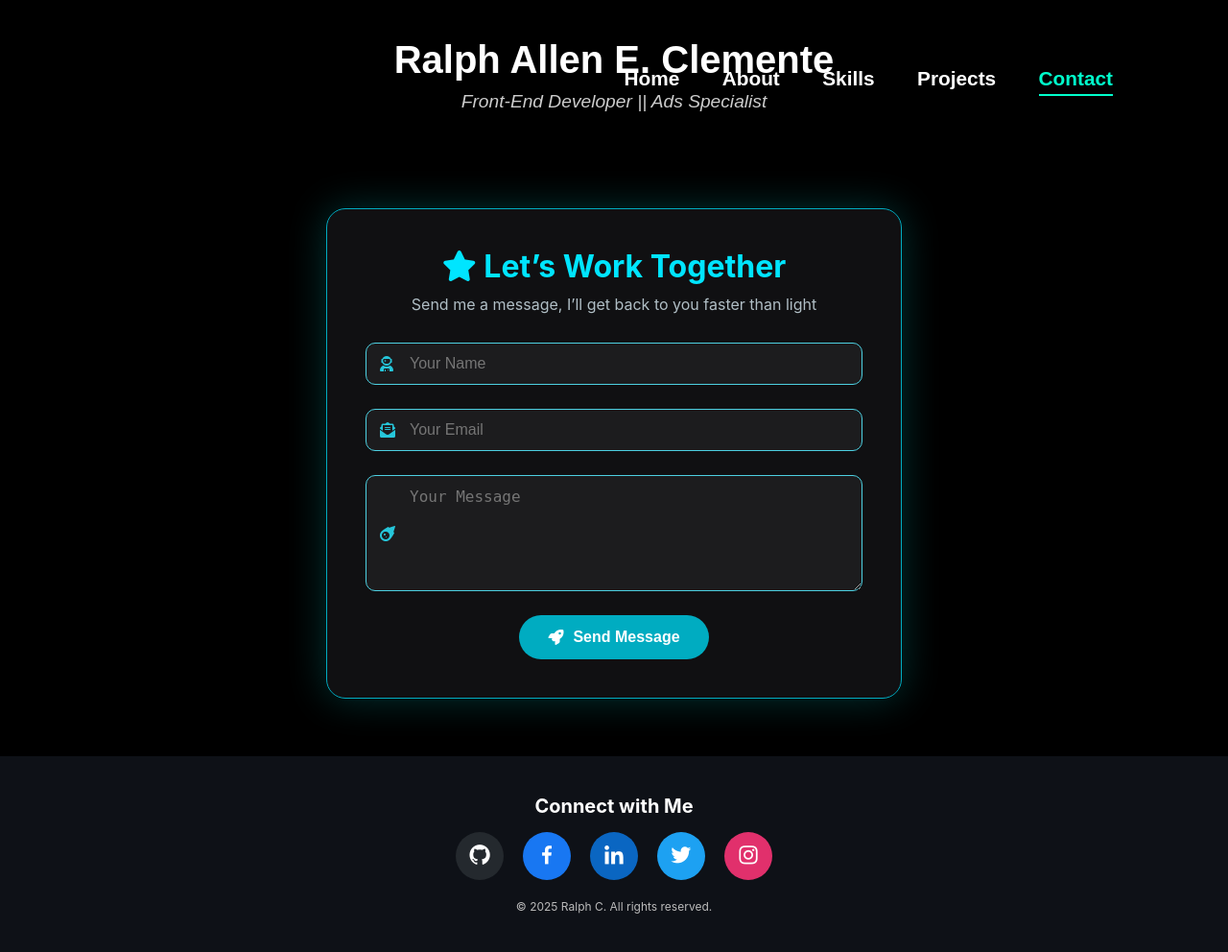
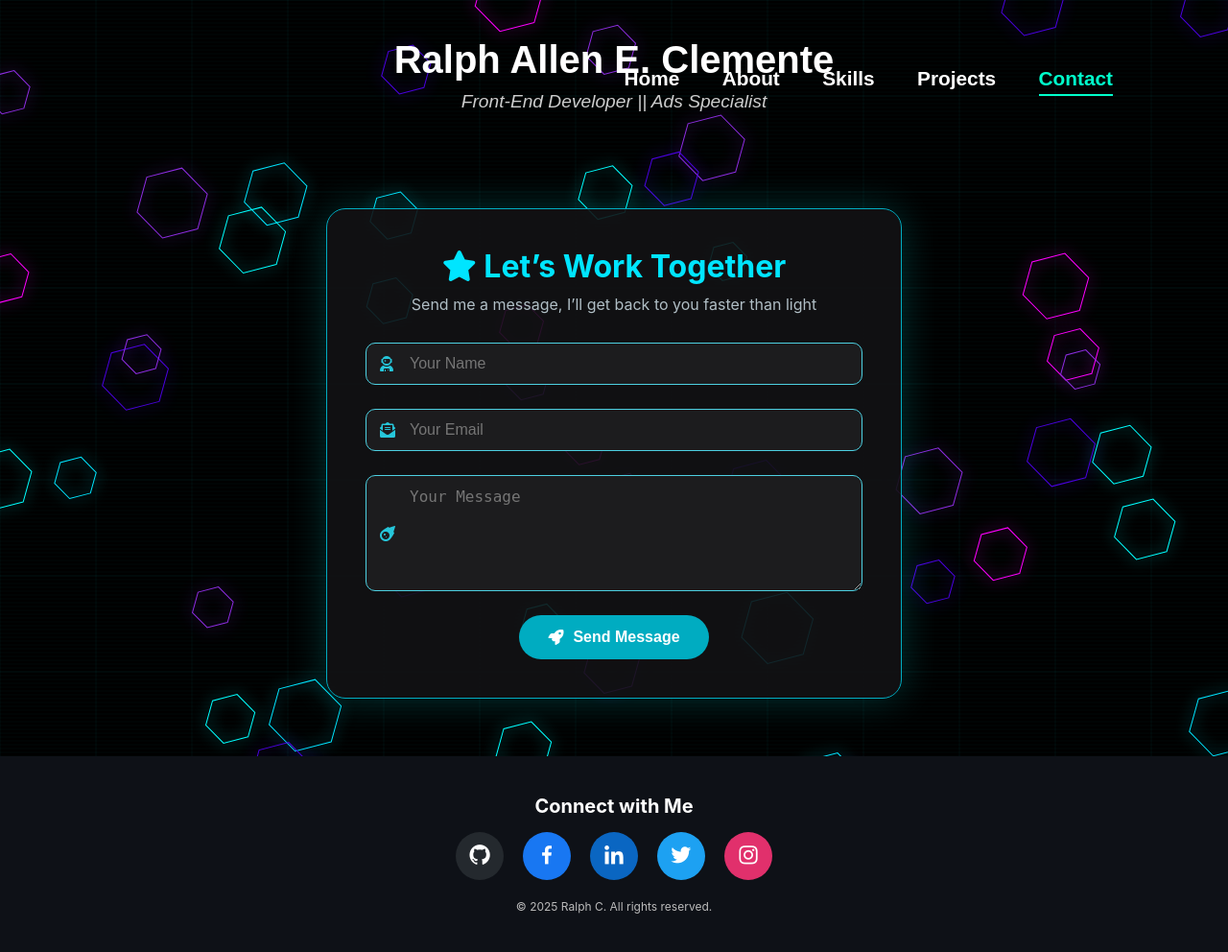
Before and after one commit to dadiralph/Personal-Portfolio, a PHP site: page /PHP/contact.php in a window 1280 px wide. Shown: the whole page at 96% size. Run offline with PHP 8.4, Linux system fonts and the light colour scheme; a map, chart or similar area stays blank; some web fonts are replaced.

Commit message:
Contacts updated and other pages

```diff
--- a/CSS/contact.css
+++ b/CSS/contact.css
@@ -6,18 +6,24 @@ body {
   overflow-x: hidden;
 }
 
-#constellation {
+#cyberpunk-bg {
   position: fixed;
   top: 0;
   left: 0;
+  width: 100vw;
+  height: 100vh;
   z-index: -1;
+  pointer-events: none;
 }
+
 
 .contact-section {
   padding: 60px 20px;
   display: flex;
   justify-content: center;
   align-items: center;
+  position: relative;
+  z-index: 1; /* so it's above the canvas */
 }
 
 .form-container {
@@ -115,3 +121,31 @@ body {
   color: #ffcdd2;
   border: 1px solid #e57373;
 }
+
+/* Animations */
+@keyframes fadeIn {
+  from { opacity: 0; }
+  to { opacity: 1; }
+}
+
+@keyframes slideUp {
+  from {
+    transform: translateY(30px);
+    opacity: 0;
+  }
+  to {
+    transform: translateY(0);
+    opacity: 1;
+  }
+}
+
+@keyframes popIn {
+  0% {
+    transform: scale(0.8);
+    opacity: 0;
+  }
+  100% {
+    transform: scale(1);
+    opacity: 1;
+  }
+}
--- a/PHP/contact.php
+++ b/PHP/contact.php
@@ -27,8 +27,7 @@ include ('header/header.php')
   <link rel="stylesheet" href="https://cdnjs.cloudflare.com/ajax/libs/font-awesome/6.0.0-beta3/css/all.min.css">
 </head>
 <body>
-
-<canvas id="constellation"></canvas>
+<canvas id="cyberpunk-bg"></canvas>
 
 <main>
   <section class="contact-section">
@@ -57,6 +56,6 @@ include ('header/header.php')
 </main>
 
 <?php include ('header/footer.php') ?>
-<script src="../java/constellation.js"></script> <!-- If using background script -->
+<script src="../java/contact.js"></script> <!-- If using background script -->
 </body>
 </html>
--- a/PHP/index.php
+++ b/PHP/index.php
@@ -36,7 +36,7 @@
   </div>
   <div class="stat-box">
     <i class='bx bx-check-shield stat-icon'></i>
-    <h3 class="counter" data-target="96">0%</h3>
+    <h3 class="counter" data-target="98">0%</h3>
     <p>QA Accuracy</p>
   </div>
   <div class="stat-box">
--- a/PHP/skills.php
+++ b/PHP/skills.php
@@ -118,6 +118,9 @@
           <li>DICT Region 9: Personal & Career Development <br><span>Talon Talon, km7, Zamboanga City, Philippines 7000 <br>Aug 3, 2022</span></li>
           <li>GDG Zamboanga: Devfest ZamPen 2022<br><span>Normal Road, Baliwasan, Zamboanga City, Philippines 7000 <br> Nov 26, 2022</span></li>
           <li>Bisaya Freelancers: YouTube, Facebook, TikTok Ads <br><span> Nov 2, 2024</span></li>
+          <li>Internship: DTI Zamboanga <br><span>2F David Walstrom Bldg., ADZU
+Lantaka Campus, NS Valderosa St.
+7000 Zamboanga Philippines<br>June 22 , 2023</span></li>
         </ul>
         <p>
           <i  id="cons" class="fas fa-folder-open"></i>
--- /dev/null
+++ b/java/contact.js
@@ -0,0 +1,127 @@
+const canvas = document.getElementById('cyberpunk-bg');
+const ctx = canvas.getContext('2d');
+canvas.width = window.innerWidth;
+canvas.height = window.innerHeight;
+
+window.addEventListener('resize', () => {
+  canvas.width = window.innerWidth;
+  canvas.height = window.innerHeight;
+});
+
+class Hex {
+  constructor(x, y, size, speed, color) {
+    this.x = x;
+    this.y = y;
+    this.size = size;
+    this.speed = speed;
+    this.color = color;
+    this.angle = 0;
+  }
+
+  draw(ctx) {
+    ctx.save();
+    ctx.translate(this.x, this.y);
+    ctx.rotate(this.angle);
+    ctx.beginPath();
+    for (let i = 0; i < 6; i++) {
+      const angle = Math.PI / 3 * i;
+      const x = this.size * Math.cos(angle);
+      const y = this.size * Math.sin(angle);
+      ctx.lineTo(x, y);
+    }
+    ctx.closePath();
+    ctx.strokeStyle = this.color;
+    ctx.shadowBlur = 15;
+    ctx.shadowColor = this.color;
+    ctx.stroke();
+    ctx.restore();
+  }
+
+  update() {
+    this.y -= this.speed;
+    this.angle += 0.002;
+    if (this.y + this.size < 0) {
+      this.y = canvas.height + this.size;
+      this.x = Math.random() * canvas.width;
+    }
+    this.draw(ctx);
+  }
+}
+
+const hexes = [];
+const colors = ['#00ffff', '#ff00ff', '#8e2de2', '#4a00e0', '#00e5ff'];
+for (let i = 0; i < 50; i++) {
+  const size = 20 + Math.random() * 20;
+  const x = Math.random() * canvas.width;
+  const y = Math.random() * canvas.height;
+  const speed = 0.1 + Math.random() * 0.3;
+  const color = colors[Math.floor(Math.random() * colors.length)];
+  hexes.push(new Hex(x, y, size, speed, color));
+}
+
+function drawScanlines() {
+  const spacing = 4;
+  ctx.beginPath();
+  for (let y = 0; y < canvas.height; y += spacing) {
+    ctx.moveTo(0, y);
+    ctx.lineTo(canvas.width, y);
+  }
+  ctx.strokeStyle = 'rgba(0, 255, 255, 0.03)';
+  ctx.stroke();
+}
+
+function drawGrid() {
+  const spacing = 100;
+  ctx.beginPath();
+  for (let x = 0; x < canvas.width; x += spacing) {
+    ctx.moveTo(x, 0);
+    ctx.lineTo(x, canvas.height);
+  }
+  for (let y = 0; y < canvas.height; y += spacing) {
+    ctx.moveTo(0, y);
+    ctx.lineTo(canvas.width, y);
+  }
+  ctx.strokeStyle = 'rgba(0, 255, 255, 0.05)';
+  ctx.stroke();
+}
+
+let mouse = { x: 0, y: 0, radius: 100 };
+let pulse = 0;
+
+canvas.addEventListener('mousemove', (e) => {
+  mouse.x = e.clientX;
+  mouse.y = e.clientY;
+  pulse = 1;
+});
+
+function drawMouseGlow() {
+    const maxRadius = 150;
+    if (pulse > 0.01) {
+      const gradient = ctx.createRadialGradient(mouse.x, mouse.y, 0, mouse.x, mouse.y, maxRadius);
+      gradient.addColorStop(0, `rgba(0, 255, 255, ${pulse * 0.6})`);
+      gradient.addColorStop(1, 'rgba(0, 255, 255, 0)');
+      ctx.beginPath();
+      ctx.fillStyle = gradient;
+      ctx.arc(mouse.x, mouse.y, maxRadius, 0, Math.PI * 2);
+      ctx.fill();
+
+      pulse *= 0.99; // Decay slower
+    }
+  }
+
+function animate() {
+  ctx.clearRect(0, 0, canvas.width, canvas.height);
+
+  // Background grid and scanlines
+  drawGrid();
+  drawScanlines();
+
+  // Glowing hexagons
+  hexes.forEach(hex => hex.update());
+
+  // Mouse interaction glow
+  drawMouseGlow();
+
+  requestAnimationFrame(animate);
+}
+animate();
--- a/java/index.js
+++ b/java/index.js
@@ -129,7 +129,7 @@ function animateCounters() {
       let count = 0;
 
       // Customize speed based on the number size
-      const increment = target > 500 ? Math.ceil(target / 60) : 1;
+      const increment = target > 150 ? Math.ceil(target / 60) : 1;
       const stepTime = 20;
 
       const updateCount = () => {
```
Also changed, not shown: CSS/about.css (+13 -0 lines), CSS/projects.css (+33 -0 lines), PHP/about.php (+5 -5 lines), java/proj.js (+19 -0 lines), assets/bableen.jpg (added), assets/elise.jpg (added), assets/harline.jpg (added), assets/jaydee.jpg (added).
